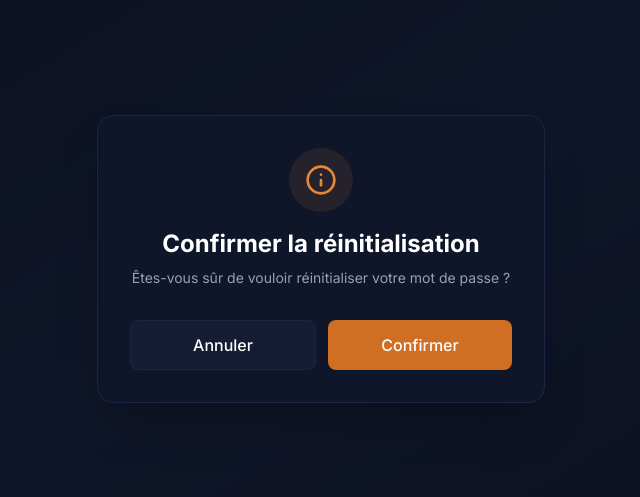
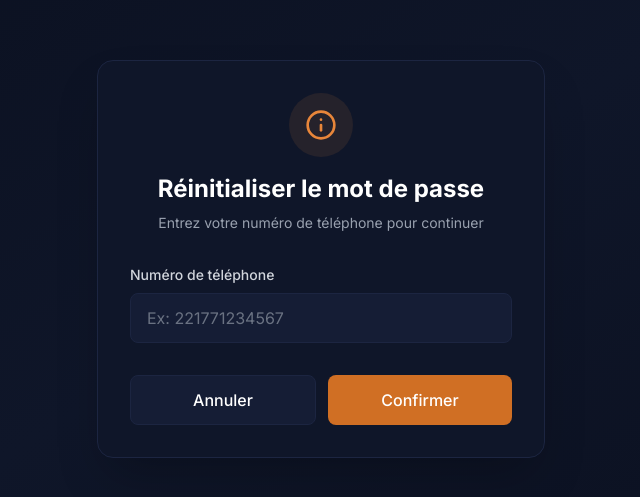
Before and after one commit to AlessandroCastrucci/DeepLink, a React (Vite) app: page /confirm-reset-password in a window 1280 px wide. Shown: the part 141-638 px from the top of the page, without its empty margins (319-959 px from the left). Built offline with nearby package versions, Linux system fonts and the light colour scheme.

Commit message:
Updated ConfirmResetPasswordPage.tsx

```diff
--- a/src/pages/ConfirmResetPasswordPage.tsx
+++ b/src/pages/ConfirmResetPasswordPage.tsx
@@ -1,16 +1,37 @@
+import { useState } from 'react';
 import { useNavigate, useSearchParams } from 'react-router-dom';
 import { detectPlatform, buildResetPasswordPath } from '../utils/deeplink.ts';
+import { checkMsisdnExists } from '../api/kliento.ts';
 
 export default function ConfirmResetPasswordPage() {
   const navigate = useNavigate();
   const [searchParams] = useSearchParams();
-  const username = searchParams.get('username') || '';
+  const [username, setUsername] = useState(searchParams.get('username') || '');
+  const [error, setError] = useState('');
+  const [loading, setLoading] = useState(false);
 
   function handleCancel() {
     navigate(-1);
   }
 
-  function handleConfirm() {
+  async function handleConfirm() {
+    if (!username.trim()) {
+      setError('Veuillez entrer votre numéro de téléphone');
+      return;
+    }
+
+    setLoading(true);
+    setError('');
+
+    try {
+      const exists = await checkMsisdnExists(username);
+
+      if (!exists) {
+        setError('Ce numéro de téléphone n\'est pas enregistré');
+        setLoading(false);
+        return;
+      }
+
       const platform = detectPlatform();
       const resetPath = buildResetPasswordPath(username);
 
@@ -33,6 +54,10 @@ export default function ConfirmResetPasswordPage() {
         }, 3000);
       } else {
         navigate(`/reset-password?username=${encodeURIComponent(username)}`);
+      }
+    } catch {
+      setError('Erreur lors de la vérification. Veuillez réessayer.');
+      setLoading(false);
     }
   }
 
@@ -59,30 +84,50 @@ export default function ConfirmResetPasswordPage() {
             </svg>
           </div>
           <h1 className="text-2xl font-bold text-white">
-            Confirmer la réinitialisation
+            Réinitialiser le mot de passe
           </h1>
           <p className="text-sm text-gray-400">
-            Êtes-vous sûr de vouloir réinitialiser votre mot de passe ?
+            Entrez votre numéro de téléphone pour continuer
           </p>
-          {username && (
-            <p className="text-xs text-gray-500">
-              Pour le compte: {username}
-            </p>
+        </div>
+
+        <div className="space-y-4">
+          <div>
+            <label htmlFor="username" className="mb-2 block text-sm font-medium text-gray-300">
+              Numéro de téléphone
+            </label>
+            <input
+              id="username"
+              type="tel"
+              value={username}
+              onChange={(e) => setUsername(e.target.value)}
+              placeholder="Ex: 221771234567"
+              className="w-full rounded-lg border border-dark-600 bg-dark-700 px-4 py-3 text-white placeholder-gray-500 outline-none transition-all focus:border-accent-500 focus:ring-2 focus:ring-accent-500/20"
+              disabled={loading}
+            />
+          </div>
+
+          {error && (
+            <div className="rounded-lg border border-red-500/20 bg-red-500/10 p-3 text-sm text-red-400">
+              {error}
+            </div>
           )}
         </div>
 
         <div className="flex gap-3">
           <button
             onClick={handleCancel}
-            className="flex-1 rounded-lg border border-dark-600 bg-dark-700 px-4 py-3 font-medium text-white transition-all hover:bg-dark-600 hover:scale-105"
+            disabled={loading}
+            className="flex-1 rounded-lg border border-dark-600 bg-dark-700 px-4 py-3 font-medium text-white transition-all hover:bg-dark-600 hover:scale-105 disabled:opacity-50 disabled:cursor-not-allowed"
           >
             Annuler
           </button>
           <button
             onClick={handleConfirm}
-            className="flex-1 rounded-lg bg-accent-600 px-4 py-3 font-medium text-white transition-all hover:bg-accent-700 hover:scale-105"
+            disabled={loading}
+            className="flex-1 rounded-lg bg-accent-600 px-4 py-3 font-medium text-white transition-all hover:bg-accent-700 hover:scale-105 disabled:opacity-50 disabled:cursor-not-allowed"
           >
-            Confirmer
+            {loading ? 'Vérification...' : 'Confirmer'}
           </button>
         </div>
       </div>
```
Lines whose indentation alone changed are shown as unchanged.
